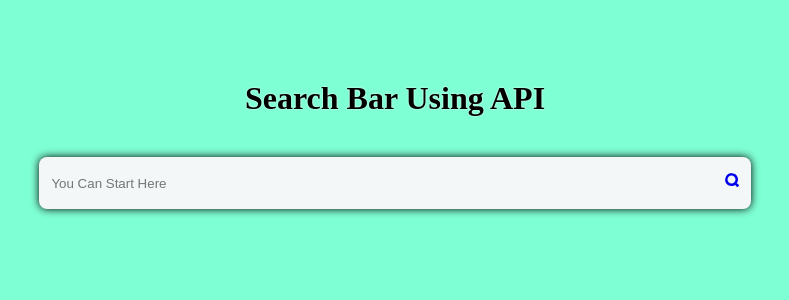
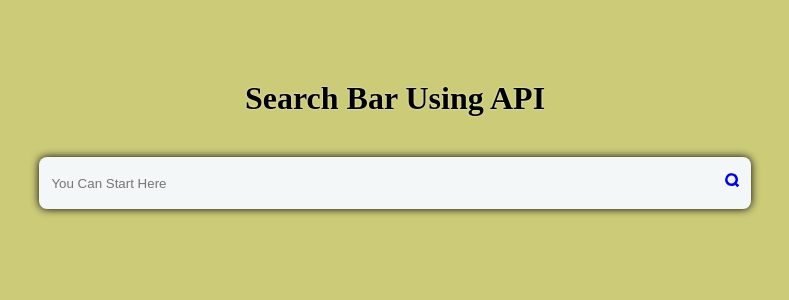
Before and after one commit to Shijin65/Searchpage-react, a React (Vite) app in the folder react_searchbar/: page / in a window 1280 px wide. Shown: the top 300 px of the page, without its empty margins (245-1034 px from the left). Built offline with nearby package versions, Linux system fonts and the light colour scheme.

Commit message:
its okay

```diff
--- a/react_searchbar/src/App.jsx
+++ b/react_searchbar/src/App.jsx
@@ -14,9 +14,7 @@ function App() {
 
 
   return (
-   <div className='App'
-  //  style={{backgroundColor:colour}}
-   >
+   <div className='App' style={{backgroundColor:colour}} >
     <h1>Search Bar Using API</h1>
     <div className='searchbar_container'>
         <SearchIn colour={colour} setdata={setdata}/>
--- a/react_searchbar/src/componets/List/List.jsx
+++ /dev/null
@@ -1,7 +0,0 @@
-import React from 'react'
-import './list.css'
-export const List = ({name}) => {
-  return (
-    <div className='element' >{name}</div>
-  )
-}
--- a/react_searchbar/src/componets/Search/SearchIn.jsx
+++ b/react_searchbar/src/componets/Search/SearchIn.jsx
@@ -5,9 +5,6 @@ import {FaSearch} from 'react-icons/fa';
 
 export const SearchIn = ({colour,setdata}) => {
   const [text,settext]=useState("");
-
-
-  // const color=colour
 
 const fetchdata =(value)=>{
   fetch("https://jsonplaceholder.typicode.com/users")
--- /dev/null
+++ b/react_searchbar/src/componets/Suggest/List.jsx
@@ -0,0 +1,12 @@
+import React,{useContext} from 'react'
+import './list.css'
+
+export const List = ({name}) => {
+
+const handleclick=()=>{
+  setValue(name)
+}
+  return (
+    <div className='element' onClick={()=>handleclick()}>{name}</div>
+  )
+}
--- a/react_searchbar/src/componets/suggesion/Suggestion.jsx
+++ b/react_searchbar/src/componets/suggesion/Suggestion.jsx
@@ -1,12 +1,12 @@
 import React from 'react'
 import './suggestion.css'
-import { List } from '../List/List'
+import { List } from '../Suggest/List'
 export const Suggestion = ({data}) => {
   return (
     <div className='text_wrap'>
       {
         data.map((data ,id) =>{
-        return <div key={id}><List name={data.name}/></div>})
+        return <div key={id}><List name={data.name} /></div>})
       }
 
     </div>
--- a/react_searchbar/src/componets/suggesion/suggestion.css
+++ b/react_searchbar/src/componets/suggesion/suggestion.css
@@ -1,12 +1,7 @@
 .text_wrap{
-    /* background-color: rgb(243, 247, 247); */
     width: 90%;
-    /* border-radius: 8Px; */
     height: 2vh;
     display: flex;
     flex-direction: column;
-    /* align-items: center; */
     padding: 10px;
-
-    /* box-shadow: 0px 0px 8px rgb(0, 0, 0); */
 }
```
Also changed, not shown: react_searchbar/src/componets/Suggest/list.css (renamed from react_searchbar/src/componets/List/list.css).
